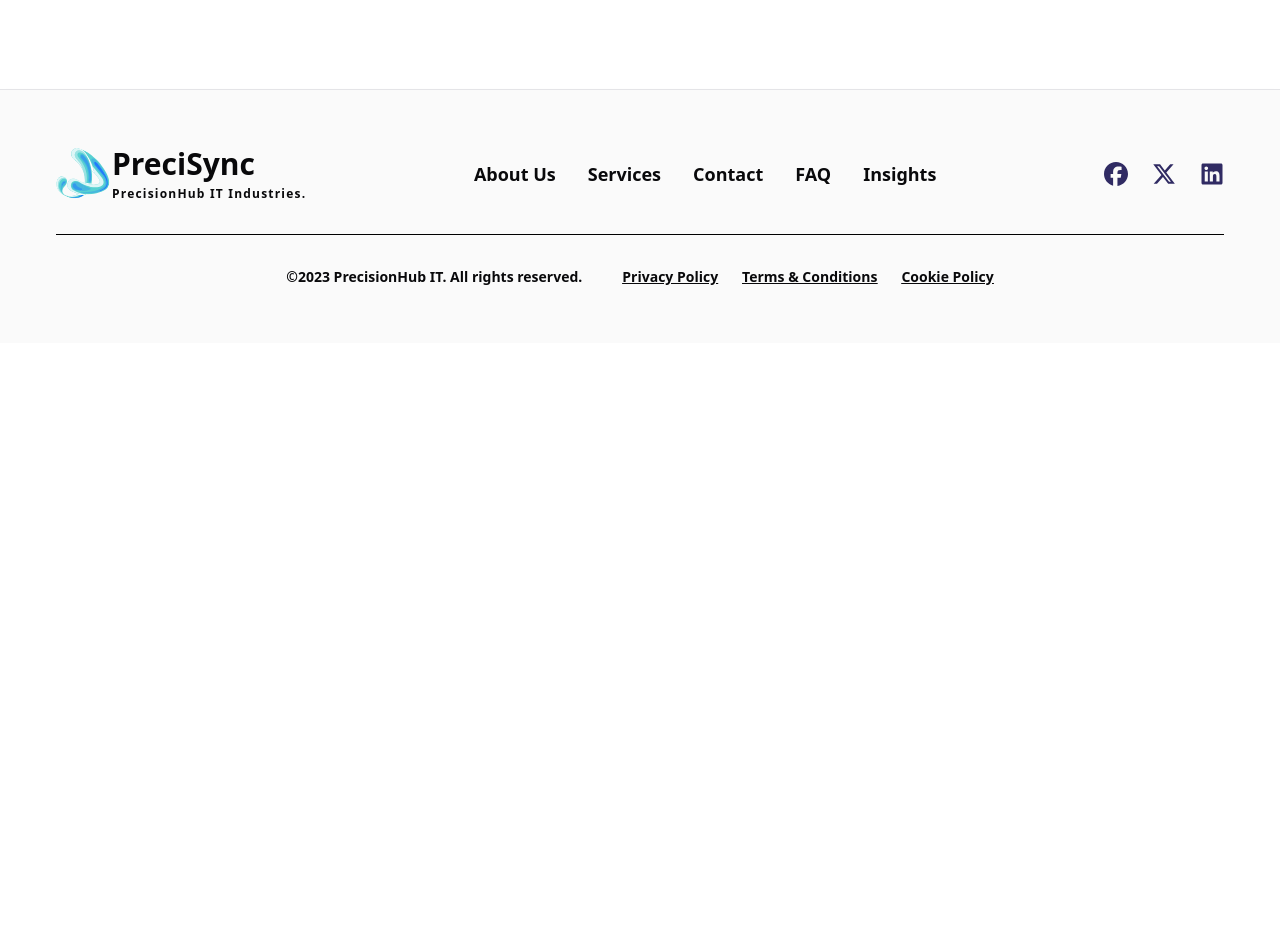
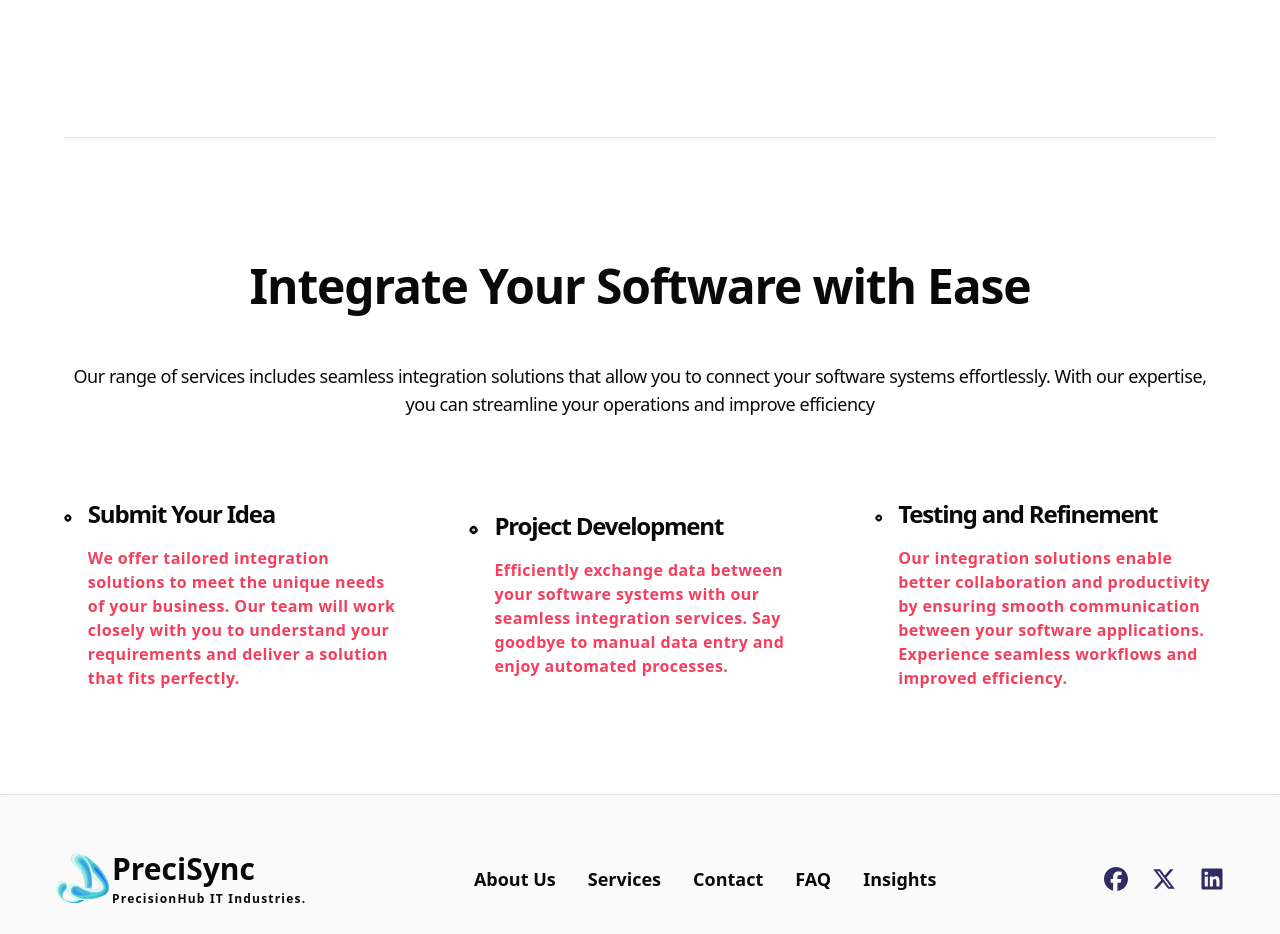
Before and after one commit to Siddhartha097/precisionHubIT, a React (Vite) app: page /seemless%integration in a window 1280 px wide. Shown: the part 1460-2394 px from the top of the page. Before the commit the page ends 1803 px from the top, so only its background shows below. Built offline with nearby package versions, Linux system fonts and the light colour scheme.

Commit message:
first commit

```diff
--- a/src/Data/index.ts
+++ b/src/Data/index.ts
@@ -553,8 +553,24 @@ const SeemlessList =[
   },
 ];
 
+const SeemlessList2 = [
+  {
+    label: "Submit Your Idea",
+    content: "We offer tailored integration solutions to meet the unique needs of your business. Our team will work closely with you to understand your requirements and deliver a solution that fits perfectly.",
+  },
+  {
+    label: "Project Development",
+    content: "Efficiently exchange data between your software systems with our seamless integration services. Say goodbye to manual data entry and enjoy automated processes.",
+  },
+  {
+    label: "Testing and Refinement",
+    content: "Our integration solutions enable better collaboration and productivity by ensuring smooth communication between your software applications. Experience seamless workflows and improved efficiency.",
+  },
+];
+
 export {
   SeemlessList,
+  SeemlessList2,
   SecBtnList,
   FBtnContent,
   SecBtnContent,
--- a/src/Pages/HomeButtons/Seemless.tsx
+++ b/src/Pages/HomeButtons/Seemless.tsx
@@ -1,8 +1,11 @@
-import { SeemlessList } from "@/Data";
+import { SeemlessList, SeemlessList2 } from "@/Data";
 import ContentBox from "@/components/ContentBox";
 import ListBox from "@/components/ListBox";
 import { Separator } from "@/components/ui/separator";
 import { seemless } from "@/images";
+
+
+import { IoDiscSharp } from "react-icons/io5";
 
 const Seemless = () => {
   return (
@@ -43,6 +46,32 @@ const Seemless = () => {
           ))}
         </div>
       </section>
+
+      <Separator className="my-8" />
+
+      <section className="flex flex-col items-center justify-center gap-10 max-md:gap-8 mb-10 ">
+        <h1 className="text-5xl max-md:text-3xl font-bold tracking-tight leading-normal text-center">
+          Integrate Your Software with Ease
+        </h1>
+        <p className="font-medium text-lg tracking-tight max-md:text-base mb-10 text-center">
+          Our range of services includes seamless integration solutions that
+          allow you to connect your software systems effortlessly. With our
+          expertise, you can streamline your operations and improve efficiency
+        </p>
+        <div className="flex items-center justify-between max-md:flex-col gap-16 max-md:gap-10">
+          {SeemlessList2.map((list) => (
+            <ListBox
+              label={list.label}
+              content={list.content}
+              className="md:w-1/3"
+              titleClass="font-bold tracking-tighter"
+              contentClass="text-rose-500 font-semibold tracking-wide"
+              icon={IoDiscSharp}
+
+            />
+          ))}
+        </div>
+      </section>
     </main>
   );
 };
```
